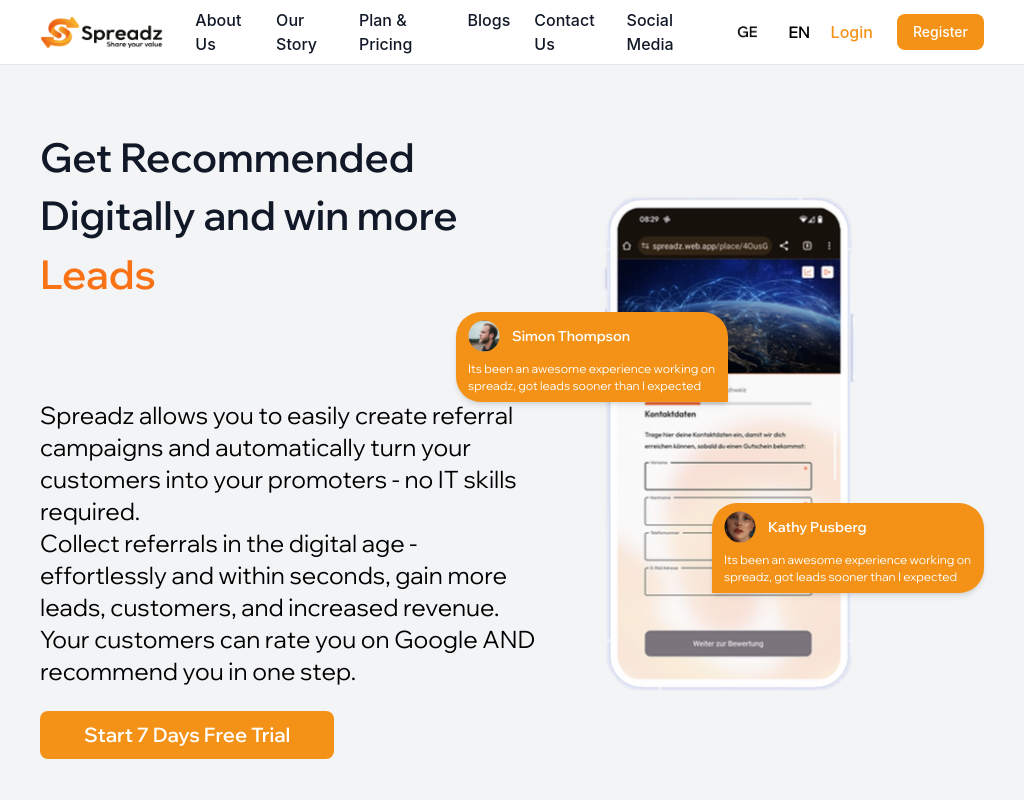
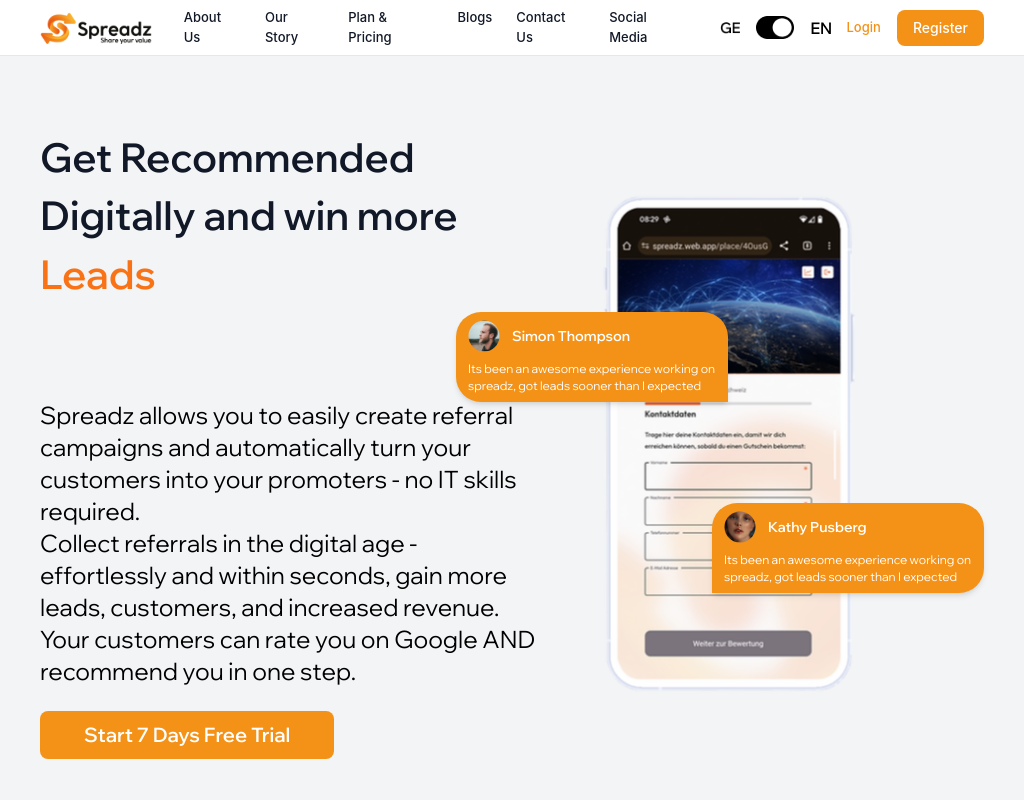
Before and after one commit to ahmad5373/Spreadz, a React (Create React App) app: page / in a window 1024 px wide. Shown: the top 800 px of the page. Built offline with nearby package versions, Linux system fonts and the light colour scheme.

Commit message:
responsive nav

```diff
--- a/src/components/NavBar.js
+++ b/src/components/NavBar.js
@@ -23,10 +23,10 @@
   return (
     <nav className="bg-white w-full z-10 fixed top-0 start-0 border-b border-gray-200 dark:border-gray-600">
       <Container className='px-4 lg:px-10 xl1:px-20'>
-      <div className="flex items-center justify-between py-2 space-x-4 lg:space-x-8 flex-wrap lg:flex-nowrap">
+      <div className="flex items-center justify-between custom-nav-style py-2 space-x-4 lg:space-x-8 flex-wrap lg:flex-nowrap">
 
         <Link to="/" className="hidden md:flex items-center space-x-3">
-          <img src={Logo} className="h-8 w-36" alt="Logo" />
+          <img src={Logo} className="h-8 nav-icon-md w-36" alt="Logo" />
         </Link>
 
         <div className="hidden lg:flex space-x-6">
@@ -38,7 +38,7 @@
           <Link to="/social-media" className="text-gray-900 hover:text-orange-500 font-medium">Social Media</Link>
         </div>
 
-        <div className="hidden lg:flex items-center space-x-6">
+        <div className="hidden lg:flex items-center space-x-4">
           <div className="flex items-center space-x-2">
             <img src={GE} className="h-3 w-5" alt="GE" />
             <button className="px-2 py-1">
--- a/src/index.css
+++ b/src/index.css
@@ -145,6 +145,18 @@
   }
 }
 
+@media (min-width: 1024px) and (max-width: 1140px) {
+  .nav-icon-md{
+    width: 7rem;
+  }
+}
+
+@media (min-width: 1024px) and (max-width: 1140px) {
+  .custom-nav-style{
+    font-size: small;
+  }
+}
+
 @media (min-width: 1140px) {
   .custom-bottom-xl1 {
     bottom: 660px;
```
